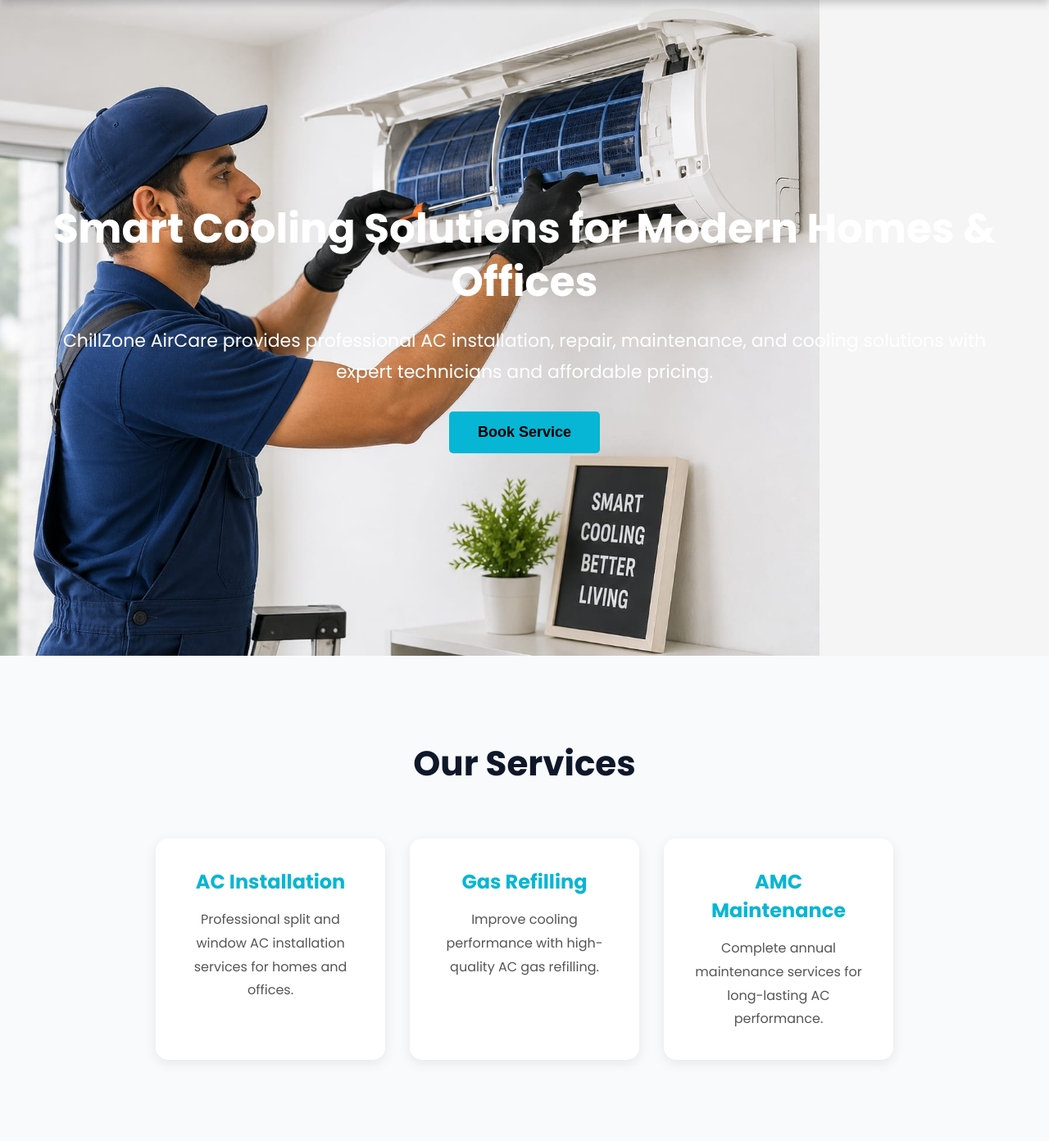
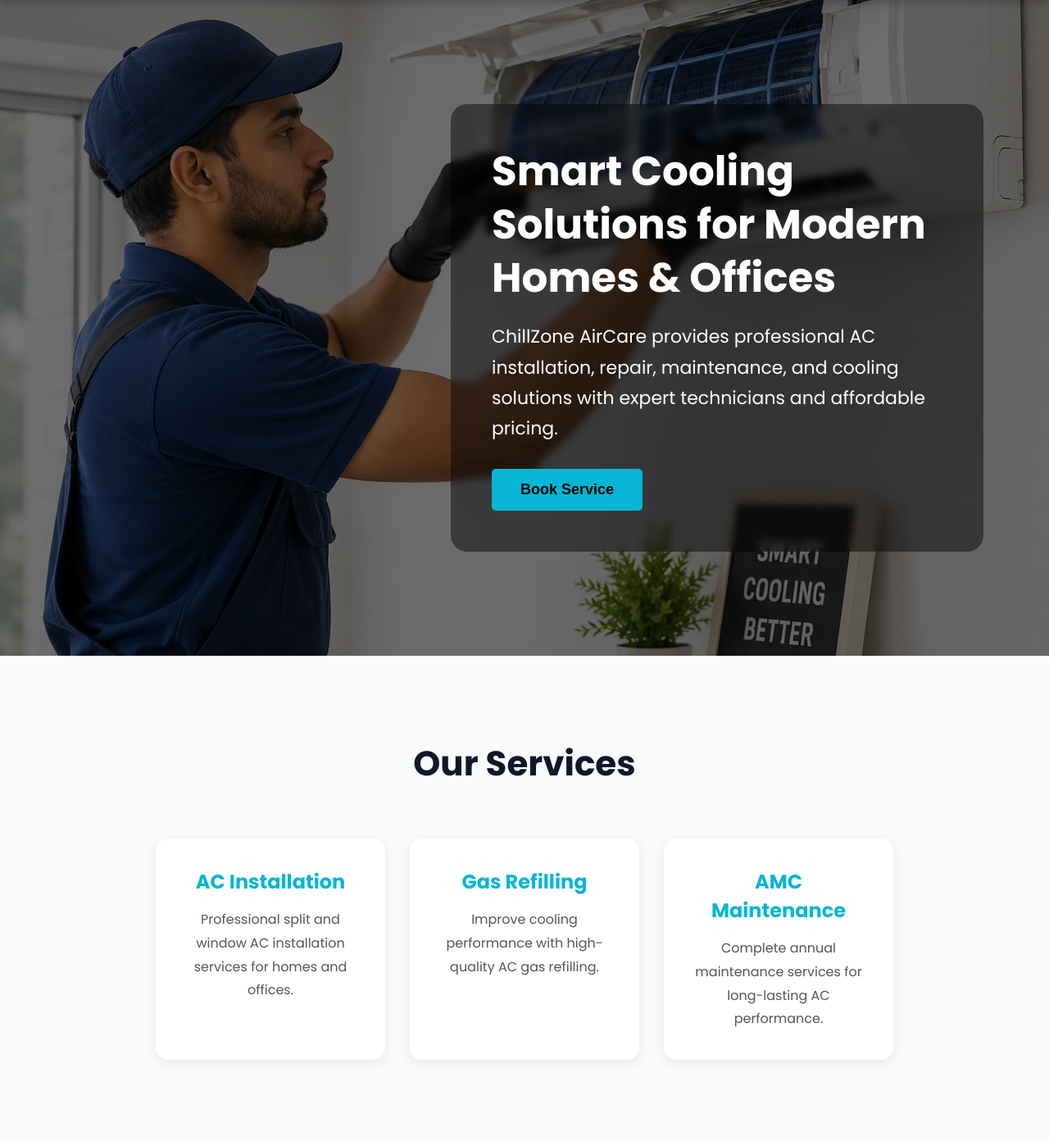
Before and after one commit to katariyasanju18/ChillZone_AirCare, a Flask app: page / in a window 1280 px wide. Shown: the part 84-1476 px from the top of the page at 82% size. Run offline with Flask 3, Linux system fonts and the light colour scheme.

Commit message:
fixed hero visibility issue

```diff
--- a/static/css/style.css
+++ b/static/css/style.css
@@ -103,20 +103,42 @@
 .hero{
 
     height:100vh;
-    background-image:url('/static/images/ac_img.jpg');
-    background-size:contain;
+
+    background-image:
+    linear-gradient(rgba(0,0,0,0.55),
+    rgba(0,0,0,0.55)),
+    url('/static/images/ac_img.jpg');
+
+    background-size:cover;
+
     background-position:left center;
+
     background-repeat:no-repeat;
+
     display:flex;
+
     justify-content:flex-end;
+
     align-items:center;
-    text-align:center;
+
+    text-align:left;
+
     color:white;
+
+    padding-right:80px;
 }
 
 .hero-content{
-    width: 90%;
-    margin: auto;
+
+    background:rgba(0,0,0,0.45);
+
+    padding:50px;
+
+    border-radius:20px;
+
+    max-width:650px;
+
+    backdrop-filter:blur(5px);
 }
 
 .hero-content h1{
```
